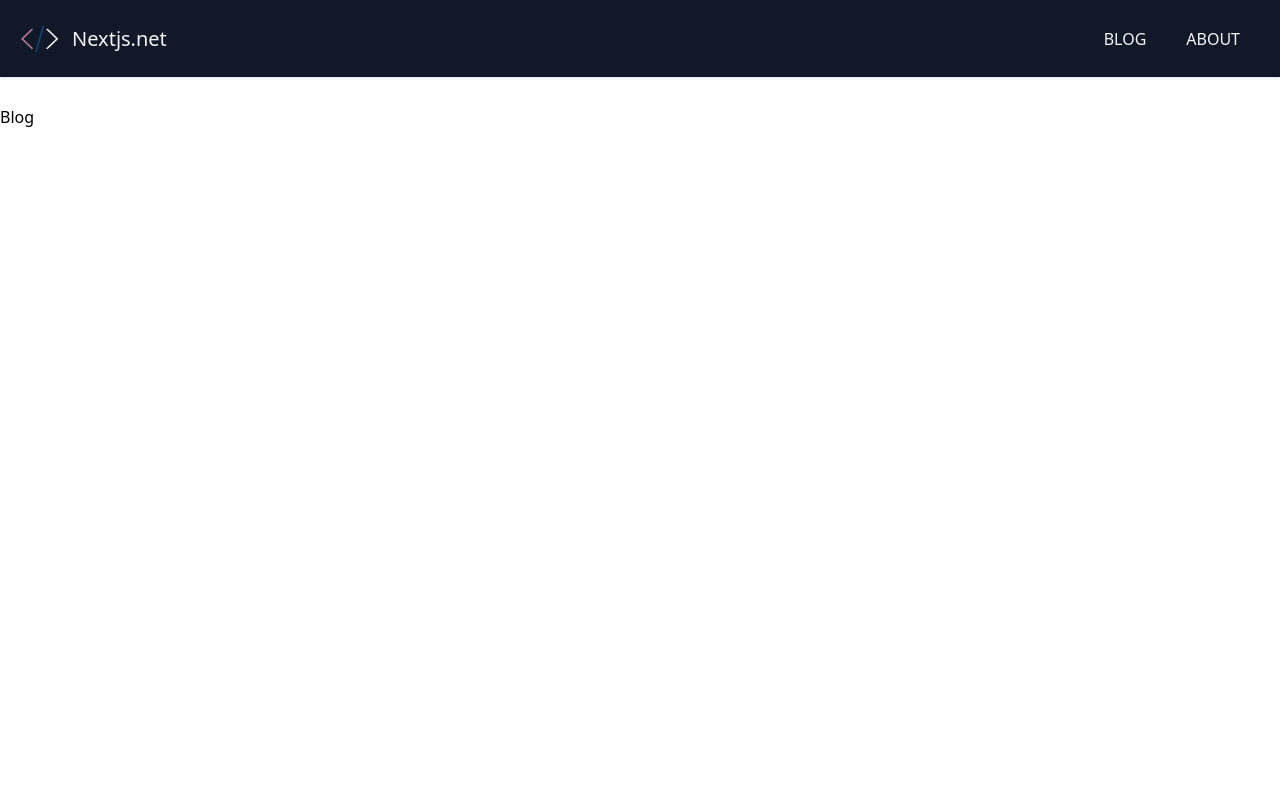
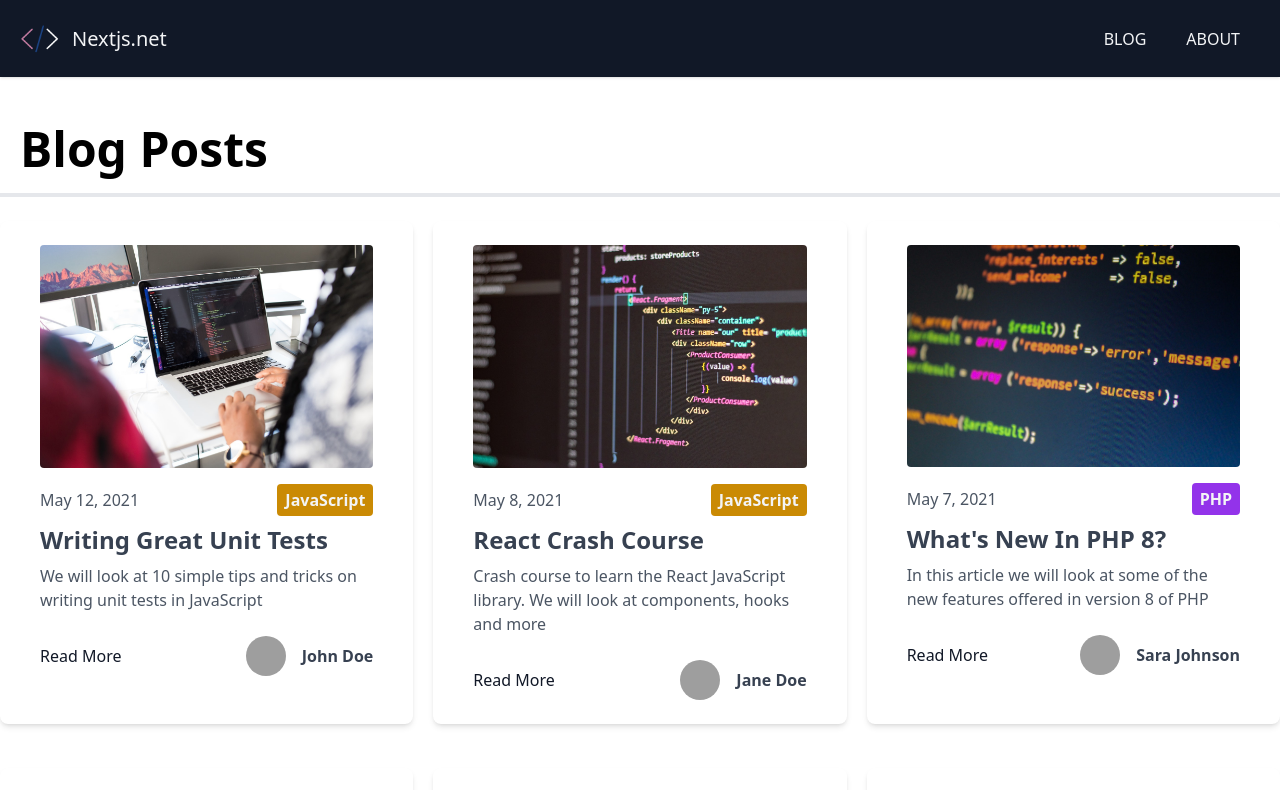
Before and after one commit to haithamthabt/nextjs-blog-template-old, a Next.js app: page /blog in a window 1280 px wide. Shown: the top 790 px of the page. Built offline with nearby package versions, Linux system fonts and the light colour scheme; grey boxes are pictures that could not be loaded.

Commit message:
added functionality to display all posts

```diff
--- a/pages/blog/index.js
+++ b/pages/blog/index.js
@@ -2,15 +2,22 @@ import fs from 'fs';
 import path from 'path';
 import matter from 'gray-matter';
 import Layout from '../../components/Layout';
+import Link from 'next/link';
+import Post from '../../components/Post';
+import {sortByDate} from '../../utils';
 
-export default function BlogPage({posts}) {
+export default function HomePage({posts}) {
   return (
     <Layout>
-        <h1>Blog</h1>
+      <h1 className='text-5xl border-b-4 p-5 font-bold'>Blog Posts</h1>
+      <div className="grid md:grid-cols-2 lg:grid-cols-3 gap-5">
+        {posts.map((post, index) => (
+          <Post key={index} post={post}/>
+        )) }
+      </div>
     </Layout>
   )
 }
-
 
 export async function getStaticProps(){
 
@@ -36,7 +43,9 @@ export async function getStaticProps(){
 
   return {
       props: {
-            posts
+        //return the post but after you sort by date
+        // and only return the latest 6 posts
+          posts: posts.sort(sortByDate),
       },
   }
 }
```
Lines whose indentation alone changed are shown as unchanged.
